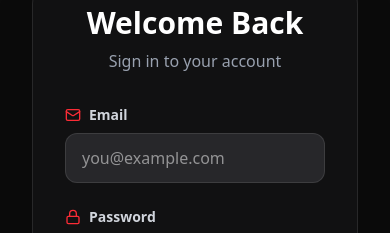
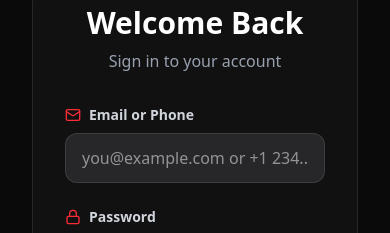
Before and after one commit to noureddineweb3dev/fast-pizza, a React (Vite) app: page /login in a window 390 px wide. Shown: the part 236-469 px from the top of the page. Built offline with nearby package versions, Linux system fonts and the light colour scheme; no server answers.

Commit message:
Feat: Add support for Login with Phone Number

```diff
--- a/src/features/user/Login.jsx
+++ b/src/features/user/Login.jsx
@@ -9,7 +9,7 @@ import { loginUser, getAuthStatus, getAuthError } from '../../store/userSlice';
 import Container from '../../layout/Container';
 
 function Login() {
-    const [email, setEmail] = useState('');
+    const [identifier, setIdentifier] = useState('');
     const [password, setPassword] = useState('');
     const dispatch = useDispatch();
     const navigate = useNavigate();
@@ -19,9 +19,9 @@ function Login() {
 
     const handleSubmit = async (e) => {
         e.preventDefault();
-        if (!email || !password) return toast.error('Please fill in all fields');
+        if (!identifier || !password) return toast.error('Please fill in all fields');
 
-        const result = await dispatch(loginUser({ email, password }));
+        const result = await dispatch(loginUser({ identifier, password }));
         if (loginUser.fulfilled.match(result)) {
             toast.success('Welcome back!');
             navigate('/');
@@ -45,14 +45,14 @@ function Login() {
                 <form onSubmit={handleSubmit} className="space-y-6">
                     <div className="space-y-2">
                         <label className="text-sm font-bold text-gray-300 flex items-center gap-2">
-                            <Mail className="w-4 h-4 text-red-500" /> Email
+                            <Mail className="w-4 h-4 text-red-500" /> Email or Phone
                         </label>
                         <input
-                            type="email"
-                            value={email}
-                            onChange={(e) => setEmail(e.target.value)}
+                            type="text"
+                            value={identifier}
+                            onChange={(e) => setIdentifier(e.target.value)}
                             className="w-full bg-zinc-800 border border-white/10 rounded-xl px-4 py-3 text-white focus:outline-none focus:ring-2 focus:ring-red-600"
-                            placeholder="you@example.com"
+                            placeholder="you@example.com or +1 234..."
                             required
                         />
                     </div>
--- a/src/services/apiRestaurant.js
+++ b/src/services/apiRestaurant.js
@@ -52,11 +52,11 @@ function transformMenuItem(item) {
   };
 }
 
-export async function login(email, password) {
+export async function login(identifier, password) {
   const res = await fetch(`${API_URL}/api/auth/login`, {
     method: 'POST',
     headers: { 'Content-Type': 'application/json' },
-    body: JSON.stringify({ identifier: email, password }), // Backend expects identifier
+    body: JSON.stringify({ identifier, password }), // Backend expects identifier
   });
   const data = await res.json();
   if (!res.ok) throw new Error(data.message || 'Login failed');
--- a/src/store/userSlice.js
+++ b/src/store/userSlice.js
@@ -2,9 +2,9 @@ import { createSlice, createAsyncThunk } from '@reduxjs/toolkit';
 import { login, signup } from '../services/apiRestaurant';
 
 // Async Thunks
-export const loginUser = createAsyncThunk('user/login', async ({ email, password }, { rejectWithValue }) => {
+export const loginUser = createAsyncThunk('user/login', async ({ identifier, password }, { rejectWithValue }) => {
   try {
-    const data = await login(email, password);
+    const data = await login(identifier, password);
     localStorage.setItem('token', data.token);
     localStorage.setItem('user', JSON.stringify(data.data.user));
     return data;
```
